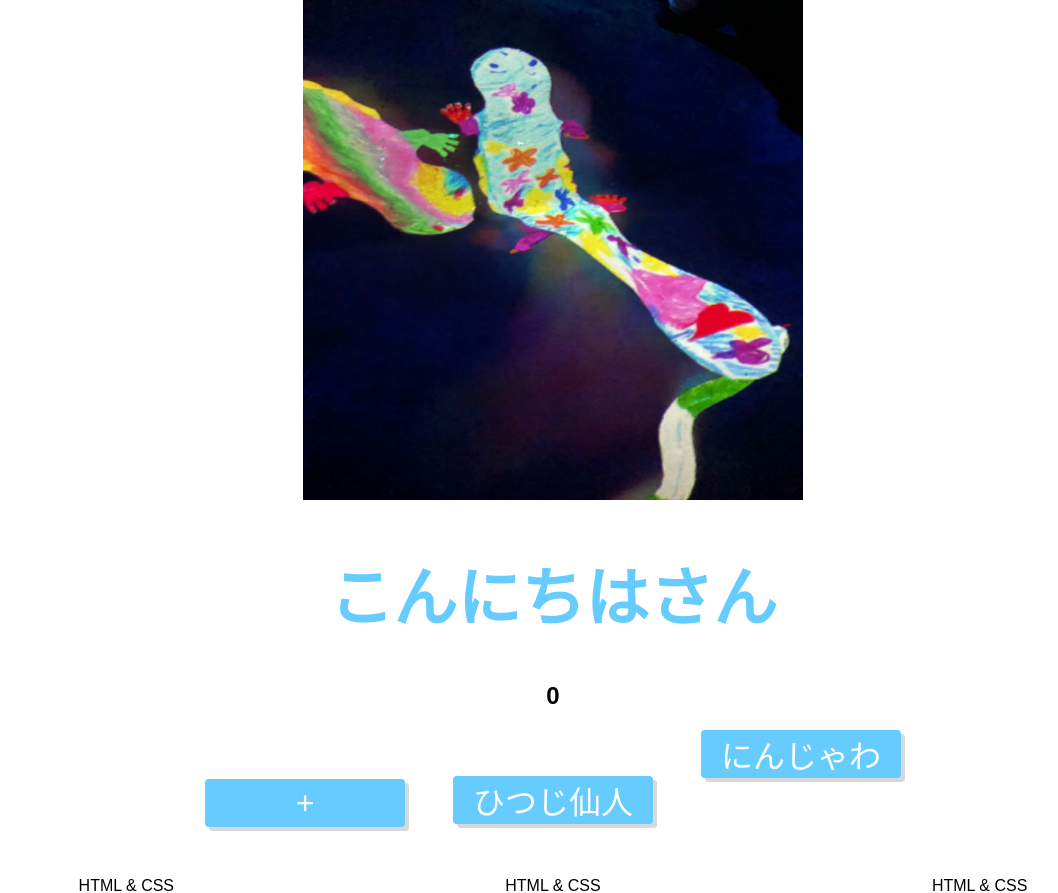
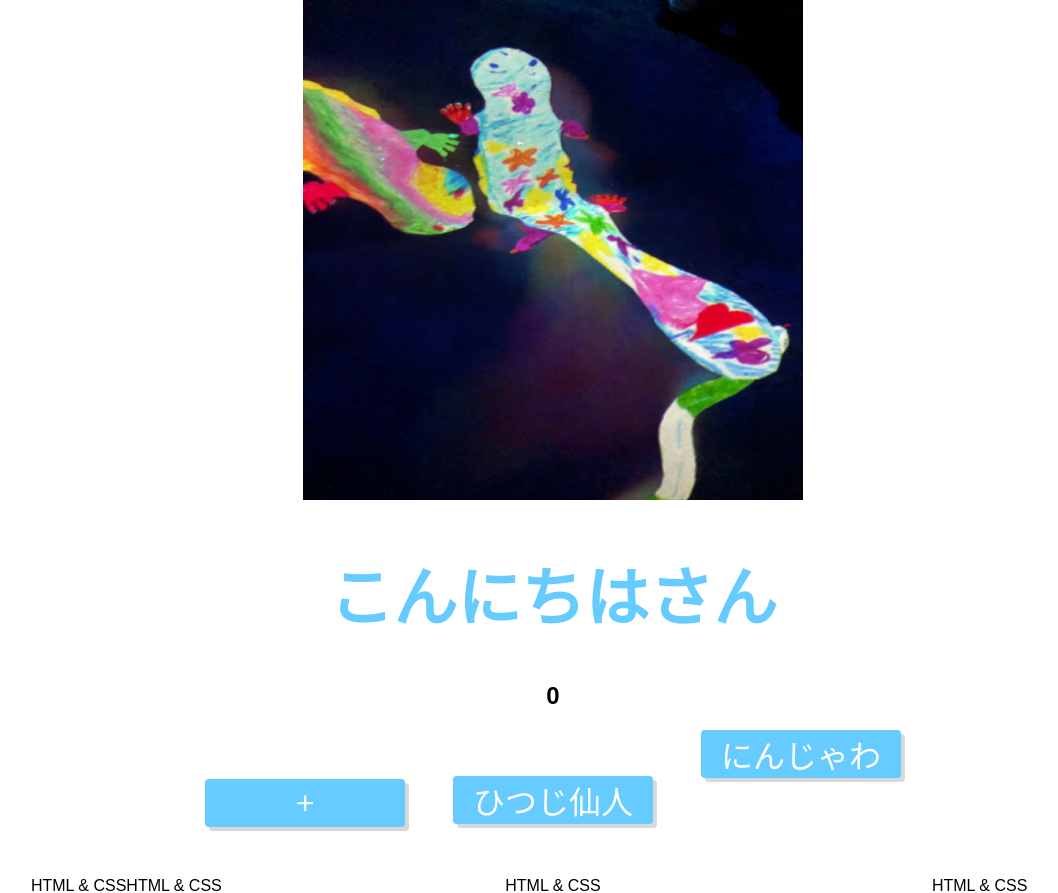
Before and after one commit to stamander/challenge_react, a React (Create React App) app: page / in a window 1280 px wide. Shown: the top 893 px of the page, without its empty margins (87-1145 px from the left). Built offline with nearby package versions, Linux system fonts and the light colour scheme; grey boxes are pictures that could not be loaded.

Commit message:
Update Language.js

```diff
--- a/src/Language.js
+++ b/src/Language.js
@@ -6,7 +6,9 @@ class Language extends React.Component{
     console.log(this.props);
     return(
       <div className='language-item'>
-        <div className='language-name'>HTML & CSS</div>
+        <div className='language-name'>HTML & CSS
+        {this.props.name}
+        </div>
         <img className='language-image' src='https://s3-ap-northeast-1.amazonaws.com/progate/shared/images/lesson/react/html.svg' />
       </div>
 
```
